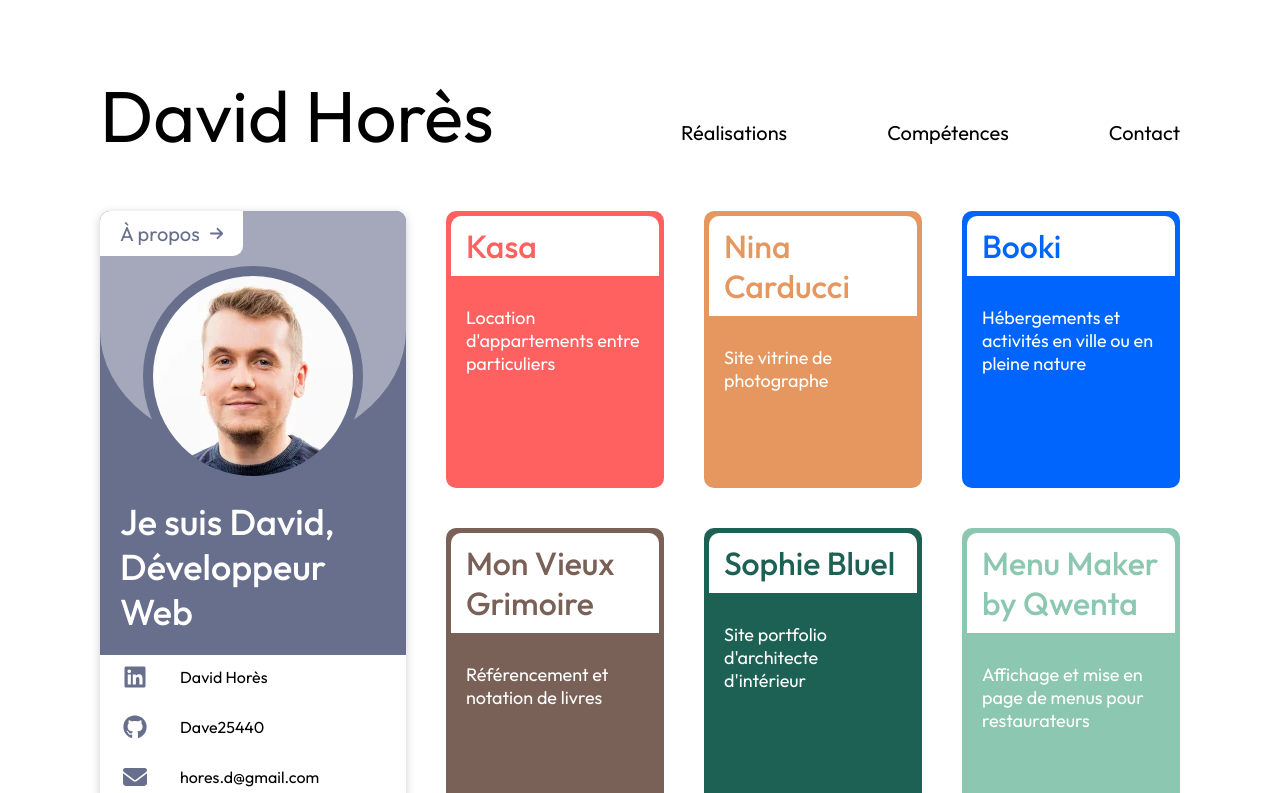
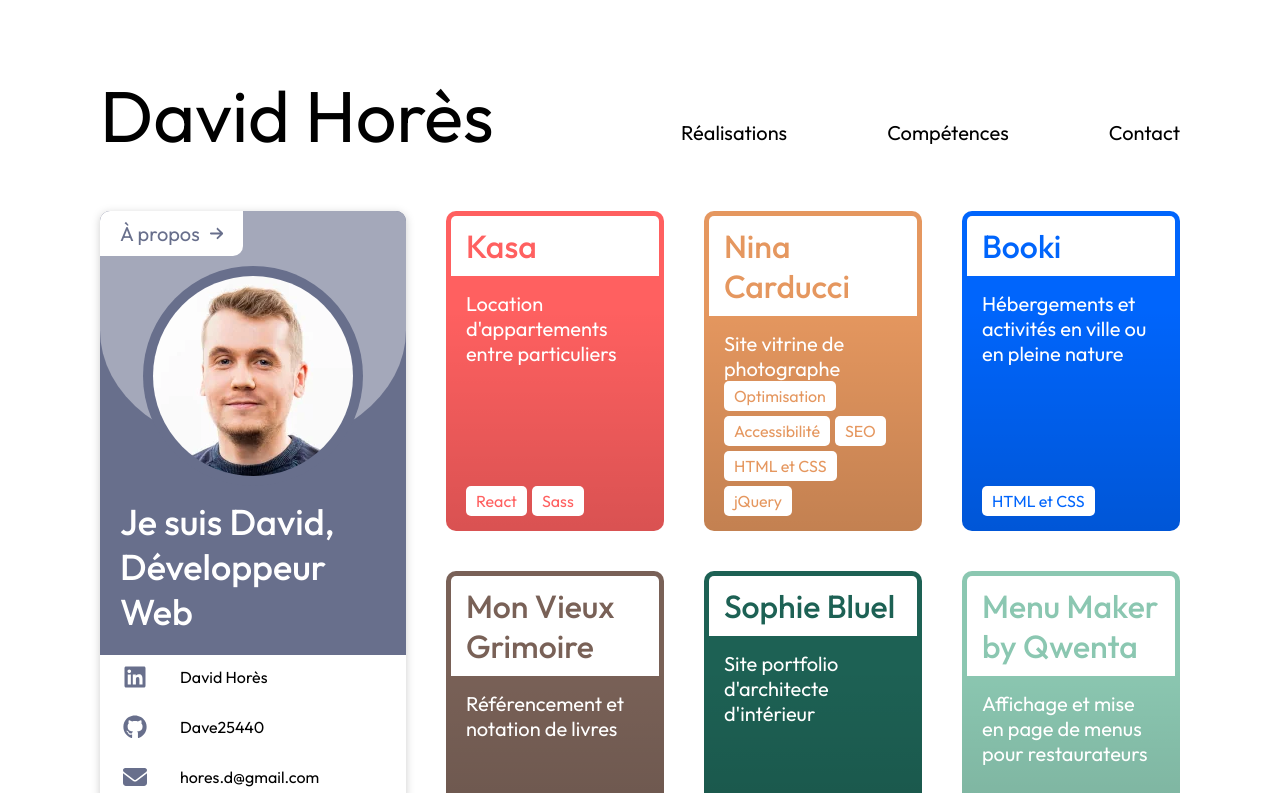
Before and after one commit to Dave25440/david-hores-portfolio, a React (Create React App) app: page /david-hores-portfolio/realisations in a window 1280 px wide. Shown: the top 793 px of the page. Built offline with nearby package versions, Linux system fonts and the light colour scheme.

Commit message:
Create Tags component with SCSS Module stylesheet, add it to Card, update Card style, projects data and Home

```diff
--- a/src/components/Card/Card.module.scss
+++ b/src/components/Card/Card.module.scss
@@ -3,6 +3,11 @@
 @use "../../styles/_variables";
 
 .card {
+    background: linear-gradient(
+        rgba(255, 255, 255, 0) 0%,
+        rgba(255, 255, 255, 0) 30%,
+        rgba(0, 0, 0, 0.15) 100%
+    );
     animation: zoomIn 0.4s;
     @include mixins.card-style(5px);
     @include mixins.column-flexbox(space-between);
@@ -13,14 +18,14 @@
 
     &__title {
         background-color: variables.$color-background;
-        border-radius: 10px 10px 0 0;
+        border-radius: 5px 5px 0 0;
         padding: 10px 15px;
         @include mixins.text-style(variables.$color-content, 2rem, 500);
     }
 
     &__subtitle {
-        margin-top: 30px;
+        margin-top: 15px;
         padding: 0 15px;
-        @include mixins.text-style(variables.$color-background, 1.125rem, 400);
+        @include mixins.text-style(variables.$color-background, 1.25rem, 400);
     }
 }
--- a/src/components/Card/index.jsx
+++ b/src/components/Card/index.jsx
@@ -1,7 +1,8 @@
 import { Link } from "react-router-dom";
 import styles from "./Card.module.scss";
+import Tags from "../Tags";
 
-const Card = ({ id, background, title, subtitle }) => {
+const Card = ({ id, background, title, subtitle, tags }) => {
     return (
         <Link
             to={
@@ -21,6 +22,7 @@ const Card = ({ id, background, title, subtitle }) => {
                 </h3>
                 <p className={styles.card__subtitle}>{subtitle}</p>
             </article>
+            <Tags tags={tags} background={background} />
         </Link>
     );
 };
--- /dev/null
+++ b/src/components/Tags/Tags.module.scss
@@ -0,0 +1,17 @@
+@use "../../styles/_mixins";
+@use "../../styles/_variables";
+
+.tags {
+    display: flex;
+    flex-wrap: wrap;
+    gap: 5px;
+    margin: 0 15px 10px 15px;
+    @include mixins.list-style;
+
+    &__tag {
+        background-color: variables.$color-background;
+        border-radius: 5px;
+        padding: 5px 10px;
+        @include mixins.text-style(variables.$color-content, 1rem, 400);
+    }
+}
--- /dev/null
+++ b/src/components/Tags/index.jsx
@@ -0,0 +1,19 @@
+import styles from "./Tags.module.scss";
+
+const Tags = ({ tags, background }) => {
+    return (
+        <ul className={styles.tags}>
+            {tags.map((tag, index) => (
+                <li
+                    key={index}
+                    className={styles.tags__tag}
+                    style={{ color: background }}
+                >
+                    {tag}
+                </li>
+            ))}
+        </ul>
+    );
+};
+
+export default Tags;
--- a/src/data/projects.json
+++ b/src/data/projects.json
@@ -4,6 +4,7 @@
         "title": "Kasa",
         "subtitle": "Location d'appartements entre particuliers",
         "background": "#ff6060",
+        "tags": ["React", "Sass"],
         "logo": "Logo",
         "links": [
             {
@@ -36,6 +37,13 @@
         "title": "Nina Carducci",
         "subtitle": "Site vitrine de photographe",
         "background": "#e5975f",
+        "tags": [
+            "Optimisation",
+            "Accessibilité",
+            "SEO",
+            "HTML et CSS",
+            "jQuery"
+        ],
         "logo": "Logo",
         "links": [
             {
@@ -68,6 +76,7 @@
         "title": "Booki",
         "subtitle": "Hébergements et activités en ville ou en pleine nature",
         "background": "#0065fc",
+        "tags": ["HTML et CSS"],
         "logo": "Logo",
         "links": [
             {
@@ -100,6 +109,7 @@
         "title": "Mon Vieux Grimoire",
         "subtitle": "Référencement et notation de livres",
         "background": "#796157",
+        "tags": ["Node.js", "Express", "MongoDB"],
         "logo": "Logo",
         "links": [
             {
@@ -127,6 +137,7 @@
         "title": "Sophie Bluel",
         "subtitle": "Site portfolio d'architecte d'intérieur",
         "background": "#1d6154",
+        "tags": ["JavaScript", "HTML et CSS"],
         "logo": "Logo",
         "links": [
             {
@@ -154,6 +165,7 @@
         "title": "Menu Maker by Qwenta",
         "subtitle": "Affichage et mise en page de menus pour restaurateurs",
         "background": "#8bc7b1",
+        "tags": ["Scrum", "Notion"],
         "logo": "Logo",
         "links": [
             {
--- a/src/pages/Home/Home.module.scss
+++ b/src/pages/Home/Home.module.scss
@@ -6,7 +6,7 @@
     @include mixins.grid(auto, 1fr 1.4fr);
 
     &__top {
-        @include mixins.grid(3fr 1fr, auto);
+        @include mixins.grid(2.4fr 1fr, auto);
     }
 
     &__introduction {
--- a/src/pages/Home/index.jsx
+++ b/src/pages/Home/index.jsx
@@ -32,13 +32,8 @@ const Home = () => {
                 <Card
                     background="#3c8e6d"
                     title="Formation"
-                    subtitle={
-                        <>
-                            Développeur Web OpenClassrooms
-                            <br />
-                            Niveau 5
-                        </>
-                    }
+                    subtitle="Développeur Web OpenClassrooms"
+                    tags={["Titre RNCP", "Niveau 5"]}
                 />
                 <Link
                     to="/david-hores-portfolio/competences"
```
